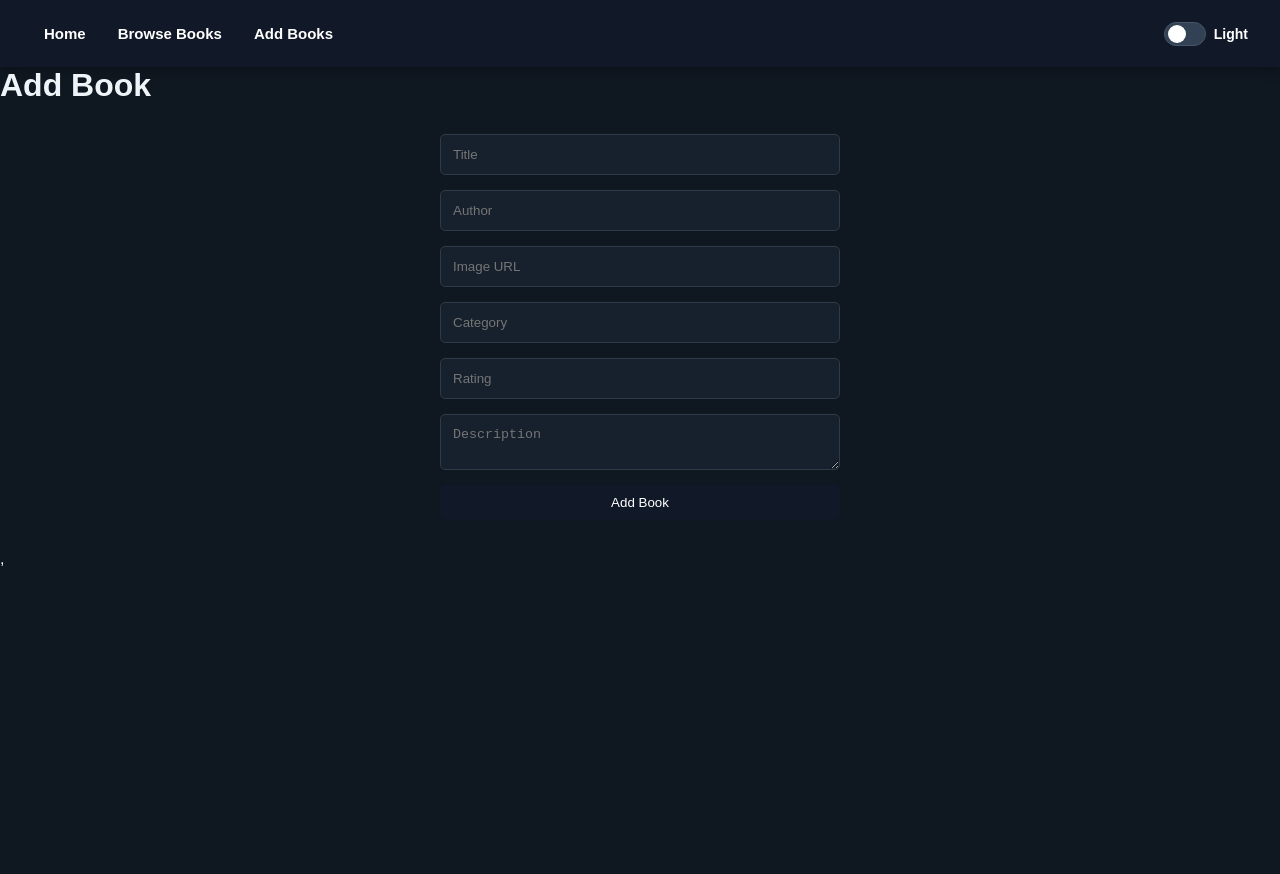
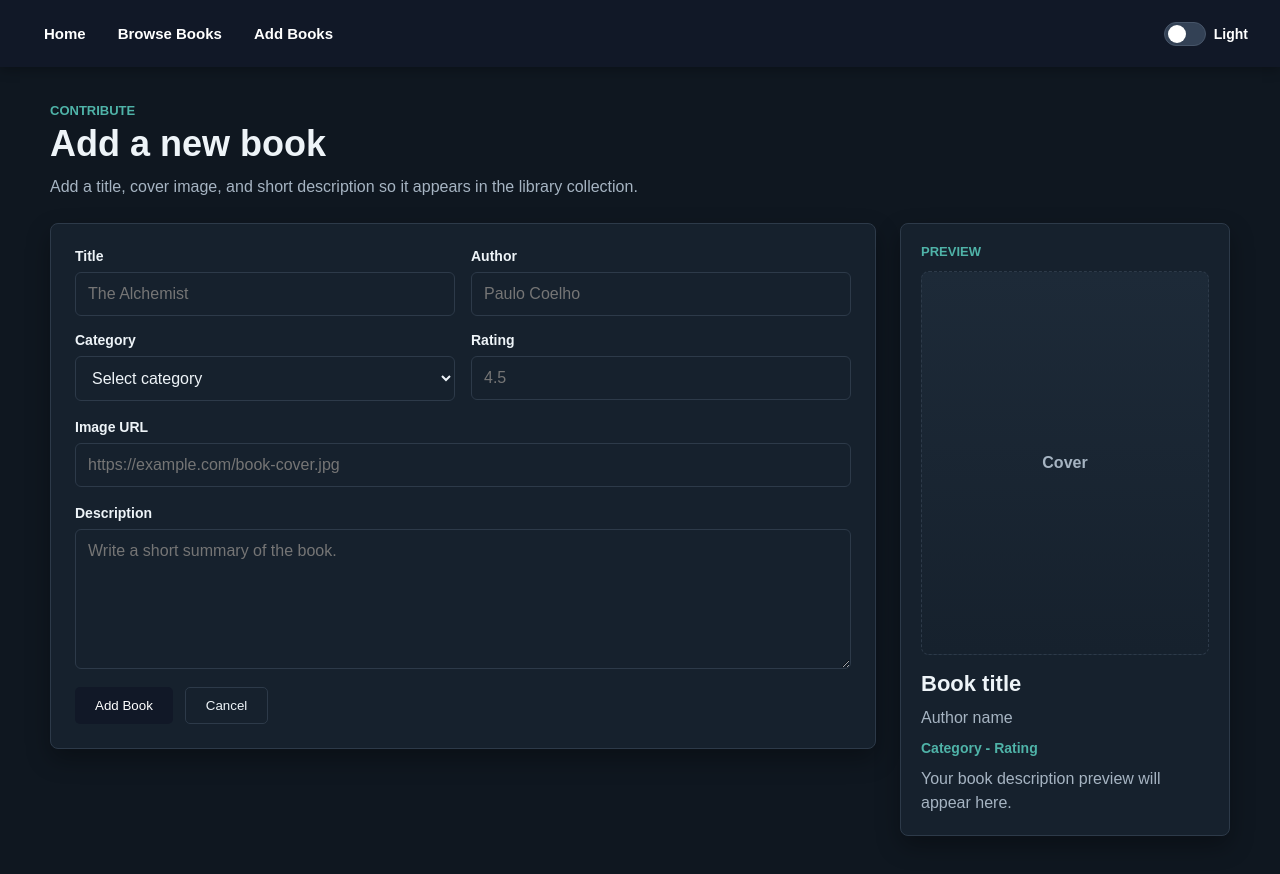
Before and after one commit to nithil17/online-library, a React (Vite) app: page /add-book in a window 1280 px wide. Shown: the top 874 px of the page. Before the commit the page ends 800 px from the top, so only its background shows below. Built offline with nearby package versions, Linux system fonts and the light colour scheme.

Commit message:
updated add books UI

```diff
--- a/src/pages/AddBook.jsx
+++ b/src/pages/AddBook.jsx
@@ -61,54 +61,116 @@ function AddBook() {
 
     return (
         <div>
-
             <Navbar />
 
-      <h1>Add Book</h1>
+            <main className="add-book-page">
+                <section className="add-book-header">
+                    <p className="section-label">Contribute</p>
+                    <h1>Add a new book</h1>
+                    <p>
+                        Add a title, cover image, and short description so it appears in the library collection.
+                    </p>
+                </section>
 
+                <section className="add-book-layout">
                     <form onSubmit={handleSubmit} className="book-form">
-
+                        <div className="form-grid">
+                            <label className="form-field">
+                                <span>Title</span>
                                 <input
                                     type="text"
-          placeholder="Title"
+                                    placeholder="The Alchemist"
+                                    value={title}
                                     onChange={(e) => setTitle(e.target.value)}
                                 />
+                            </label>
 
+                            <label className="form-field">
+                                <span>Author</span>
                                 <input
                                     type="text"
-          placeholder="Author"
+                                    placeholder="Paulo Coelho"
+                                    value={author}
                                     onChange={(e) => setAuthor(e.target.value)}
                                 />
+                            </label>
 
+                            <label className="form-field">
+                                <span>Category</span>
+                                <select
+                                    value={category}
+                                    onChange={(e) => setCategory(e.target.value)}
+                                >
+                                    <option value="">Select category</option>
+                                    <option value="Sci-Fi">Sci-Fi</option>
+                                    <option value="History">History</option>
+                                    <option value="Self Help">Self Help</option>
+                                </select>
+                            </label>
+
+                            <label className="form-field">
+                                <span>Rating</span>
                                 <input
-          type="text"
-          placeholder="Image URL"
+                                    type="number"
+                                    placeholder="4.5"
+                                    min="1"
+                                    max="5"
+                                    step="0.1"
+                                    value={rating}
+                                    onChange={(e) => setRating(e.target.value)}
+                                />
+                            </label>
+                        </div>
+
+                        <label className="form-field">
+                            <span>Image URL</span>
+                            <input
+                                type="url"
+                                placeholder="https://example.com/book-cover.jpg"
+                                value={image}
                                 onChange={(e) => setImage(e.target.value)}
                             />
+                        </label>
 
-        <input
-          type="text"
-          placeholder="Category"
-          onChange={(e) => setCategory(e.target.value)}
-        />
-
-        <input
-          type="text"
-          placeholder="Rating"
-          onChange={(e) => setRating(e.target.value)}
-        />
-
+                        <label className="form-field">
+                            <span>Description</span>
                             <textarea
-          placeholder="Description"
+                                placeholder="Write a short summary of the book."
+                                value={description}
                                 onChange={(e) => setDescription(e.target.value)}
                             />
+                        </label>
 
-        <button type="submit">
-          Add Book
+                        <div className="form-actions">
+                            <button type="submit">Add Book</button>
+                            <button type="button" className="ghost-button" onClick={() => navigate("/books")}>
+                                Cancel
                             </button>
-
+                        </div>
                     </form>
 
+                    <aside className="book-preview">
+                        <p className="section-label">Preview</p>
+                        <div className="preview-cover">
+                            {
+                                image ? (
+                                    <img src={image} alt={title || "Book cover preview"} />
+                                ) : (
+                                    <span>Cover</span>
+                                )
+                            }
+                        </div>
+                        <h2>{title || "Book title"}</h2>
+                        <p className="preview-author">{author || "Author name"}</p>
+                        <p className="preview-meta">
+                            {category || "Category"} {rating ? `- ${rating}/5` : "- Rating"}
+                        </p>
+                        <p className="preview-description">
+                            {description || "Your book description preview will appear here."}
+                        </p>
+                    </aside>
+                </section>
+            </main>
         </div>
   );
 }
--- a/src/styles/app.css
+++ b/src/styles/app.css
@@ -467,31 +467,158 @@ button:hover{
   background-color: var(--accent-strong);
 }
 
+.add-book-page{
+  width: min(1180px, calc(100% - 40px));
+  margin: 0 auto;
+  padding: 36px 0 56px;
+}
+
+.add-book-header{
+  max-width: 680px;
+  margin-bottom: 24px;
+}
+
+.add-book-header h1{
+  color: var(--text);
+  font-size: 36px;
+  line-height: 1.1;
+}
+
+.add-book-header p:last-child{
+  color: var(--muted);
+  font-size: 16px;
+  line-height: 1.6;
+  margin-top: 10px;
+}
+
+.add-book-layout{
+  display: grid;
+  grid-template-columns: minmax(0, 1fr) 330px;
+  gap: 24px;
+  align-items: start;
+}
+
 .book-form{
+  background-color: var(--surface);
+  border: 1px solid var(--border);
+  border-radius: 8px;
+  box-shadow: 0 10px 24px var(--shadow);
+  padding: 24px;
+  display: flex;
+  flex-direction: column;
+  gap: 18px;
+}
 
-  width: 400px;
+.form-grid{
+  display: grid;
+  grid-template-columns: repeat(2, minmax(0, 1fr));
+  gap: 16px;
+}
 
-  margin: 30px auto;
+.form-field{
+  display: flex;
+  flex-direction: column;
+  gap: 8px;
+}
 
-  display: flex;
-
-  flex-direction: column;
-
-  gap: 15px;
+.form-field span{
+  color: var(--text);
+  font-size: 14px;
+  font-weight: 800;
 }
 
 .book-form input,
+.book-form select,
 .book-form textarea{
+  padding: 12px;
+  border: 1px solid var(--border);
+  border-radius: 6px;
+  background-color: var(--surface);
+  color: var(--text);
+  font: inherit;
+  outline: none;
+  transition: border-color 0.2s ease, box-shadow 0.2s ease;
+}
 
+.book-form input:focus,
+.book-form select:focus,
+.book-form textarea:focus{
+  border-color: var(--accent);
+  box-shadow: 0 0 0 3px var(--accent-soft);
+}
+
+.book-form textarea{
+  min-height: 140px;
+  resize: vertical;
+}
+
+.form-actions{
+  display: flex;
+  gap: 12px;
+  flex-wrap: wrap;
+}
+
+.ghost-button{
+  background-color: transparent;
+  border: 1px solid var(--border);
+  color: var(--text);
+}
+
+.ghost-button:hover{
+  border-color: var(--accent);
+  background-color: var(--surface-soft);
+  color: var(--accent);
+}
+
+.book-preview{
+  background-color: var(--surface);
+  border: 1px solid var(--border);
+  border-radius: 8px;
+  box-shadow: 0 10px 24px var(--shadow);
+  padding: 20px;
+  position: sticky;
+  top: 24px;
+}
+
+.preview-cover{
+  background: linear-gradient(180deg, var(--surface-soft), var(--surface));
+  border: 1px dashed var(--border);
+  border-radius: 8px;
+  aspect-ratio: 3 / 4;
+  display: flex;
+  align-items: center;
+  justify-content: center;
+  color: var(--muted);
+  font-weight: 800;
+  margin: 12px 0 16px;
+  overflow: hidden;
+}
+
+.preview-cover img{
+  width: 100%;
+  height: 100%;
+  object-fit: contain;
   padding: 12px;
+}
 
-  border: 1px solid var(--border);
+.book-preview h2{
+  color: var(--text);
+  font-size: 22px;
+  line-height: 1.2;
+}
 
-  border-radius: 5px;
+.preview-author,
+.preview-meta,
+.preview-description{
+  color: var(--muted);
+  line-height: 1.5;
+  margin-top: 8px;
+}
 
-  background-color: var(--surface);
-
-  color: var(--text);
+.preview-meta{
+  color: var(--accent);
+  font-weight: 800;
+  font-size: 14px;
 }
 
 @media(max-width:768px){
@@ -508,10 +635,6 @@ button:hover{
 
   .hero-title{
     font-size: 40px;
-  }
-
-  .book-form{
-    width: 90%;
   }
 
   .browse-page{
@@ -559,4 +682,26 @@ button:hover{
     padding: 18px;
   }
 
+  .add-book-page{
+    width: min(100% - 24px, 1180px);
+    padding-top: 24px;
+  }
+
+  .add-book-header h1{
+    font-size: 30px;
+  }
+
+  .add-book-layout,
+  .form-grid{
+    grid-template-columns: 1fr;
+  }
+
+  .book-form{
+    padding: 18px;
+  }
+
+  .book-preview{
+    position: static;
+  }
+
 }
```
Lines whose indentation alone changed are shown as unchanged.
